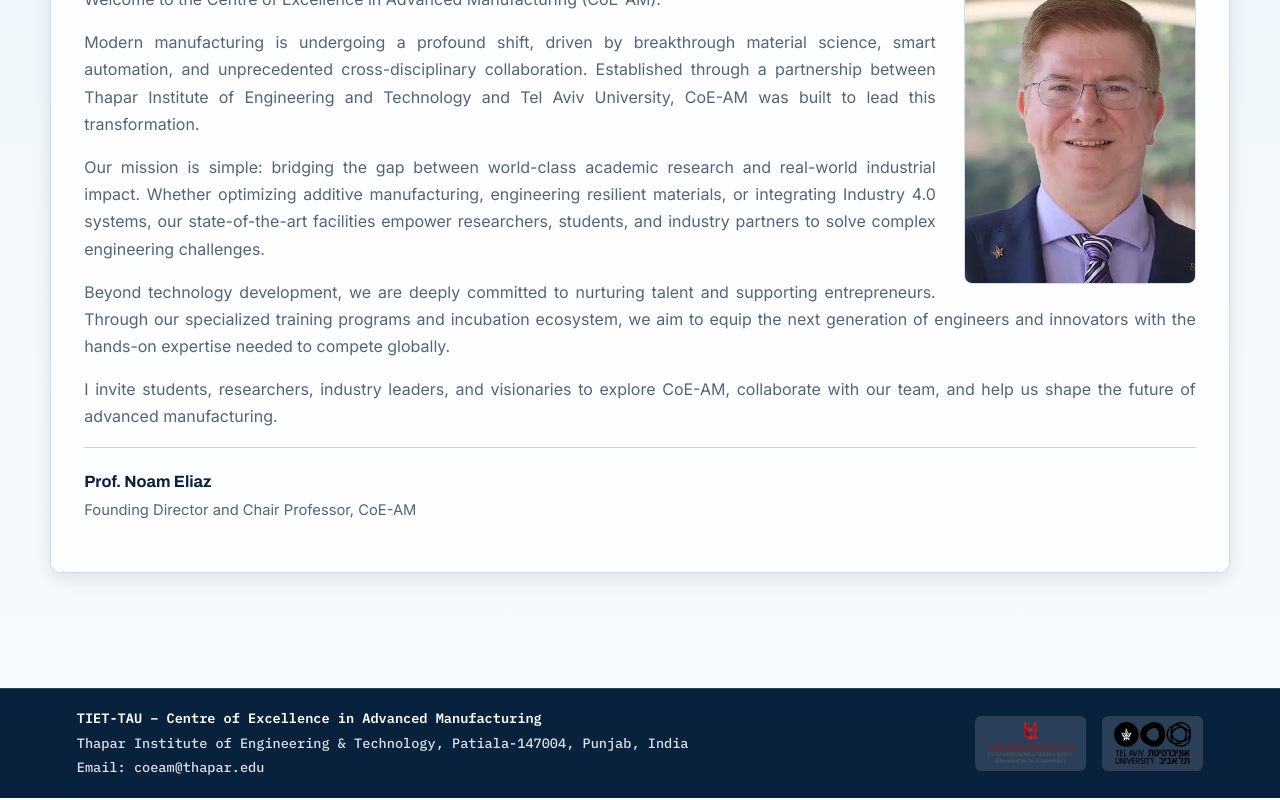
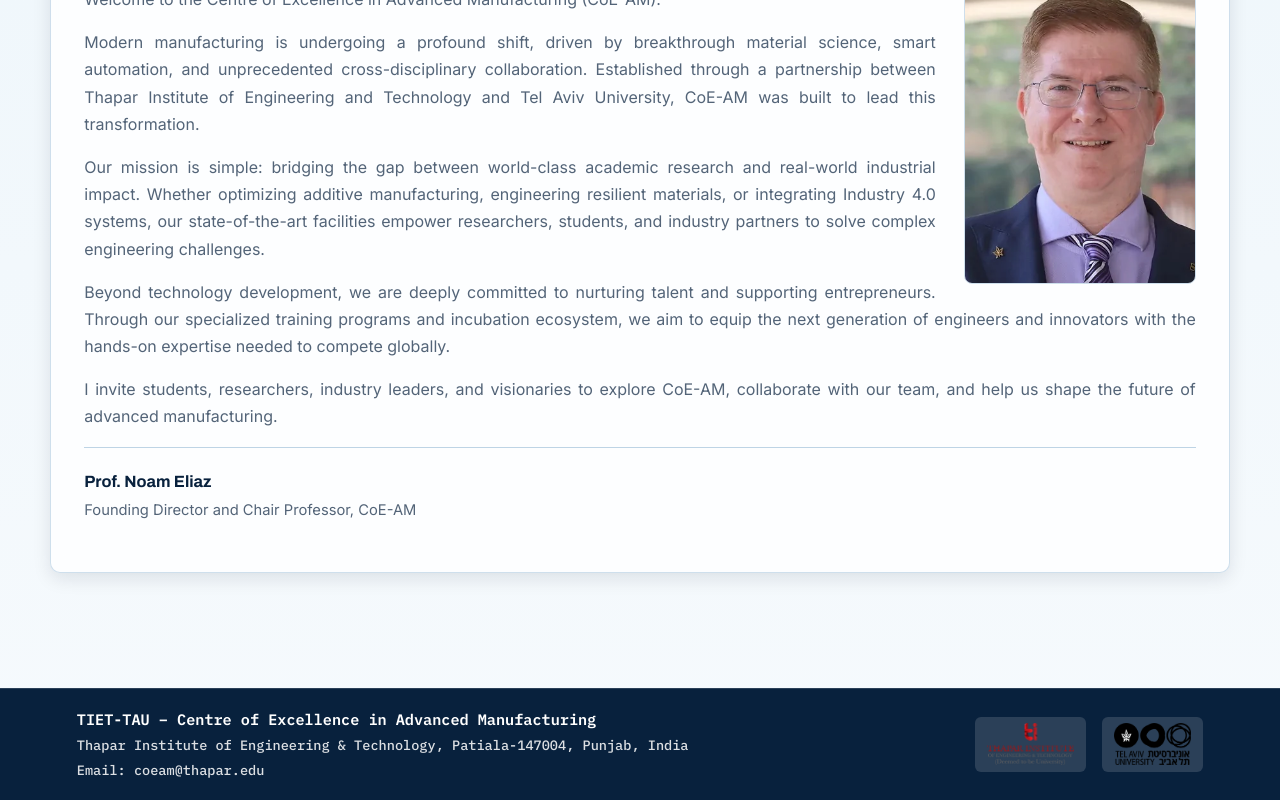
Before and after one commit to Danish2op/AM-TIET-TAU, a React (Vite) app: page / in a window 1280 px wide. Shown: the part 1580-2380 px from the top of the page. Built offline with nearby package versions, Linux system fonts and the light colour scheme.

Commit message:
style(footer): bump footer title font size to 0.95rem

```diff
--- a/src/styles.css
+++ b/src/styles.css
@@ -1284,6 +1284,7 @@ p {
 
 .footer-title {
   color: #fff;
+  font-size: 0.95rem;
   font-weight: 600;
   white-space: nowrap;
 }
```
